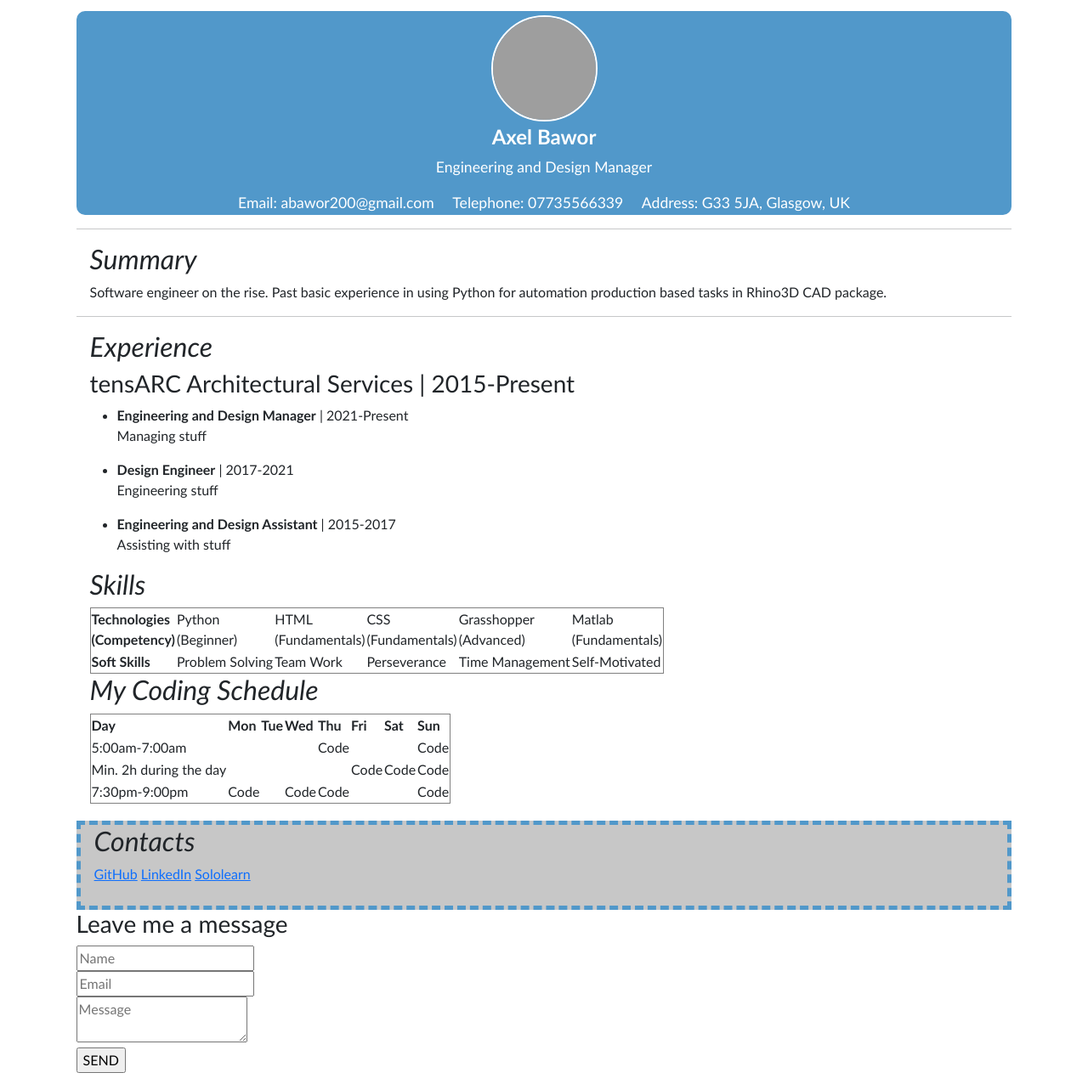
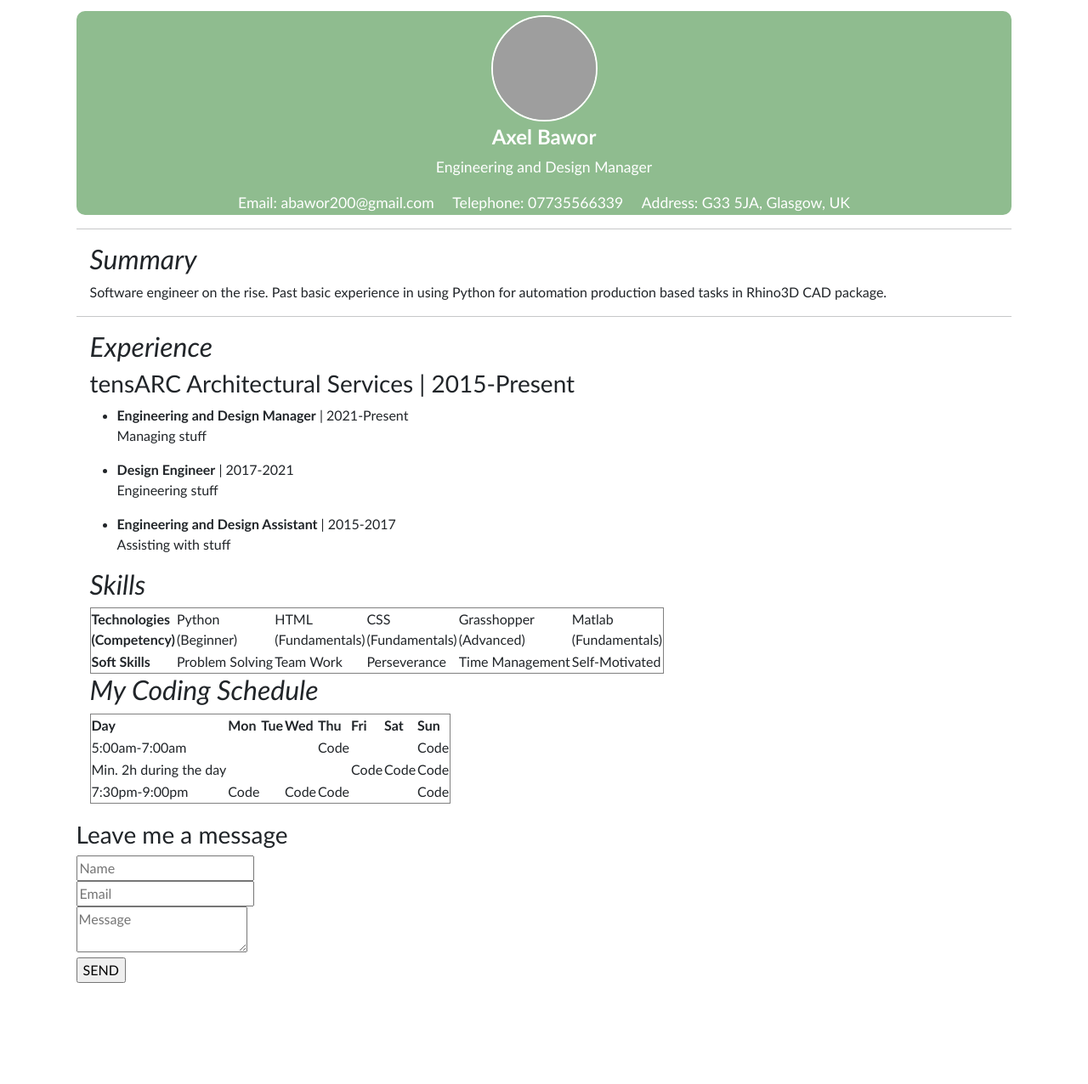
Before and after one commit to abawor/django_portfolio_website, a Django app: page /resume in a window 1280 px wide. Shown: the whole page at 85% size. After the commit the page ends 1157 px from the top, so only its background shows below. Run offline with Django 3.2, Linux system fonts and the light colour scheme; grey boxes are pictures that could not be loaded.

Commit message:
Enchanced home and resume page using html/css.

```diff
--- a/blog/static/css/resume.css
+++ b/blog/static/css/resume.css
@@ -30,7 +30,7 @@ h2 {
 }
 
 .header {
-    background-color: #5198ca;
+    background-color: #8FBC8F;
     border-radius: 10px;
     color: white;
     padding-top: 5px;
@@ -52,11 +52,3 @@ h2 {
     padding-left: 16px;
     margin-bottom: 20px;
 }
-
-.contacts {
-    padding-left: 16px;
-    border: 5px dashed #5198ca;
-    padding-bottom: 25px;
-    padding-top: 0px;
-    background-color: #c7c7c7;
-}
--- a/blog/templates/webapp/resume.html
+++ b/blog/templates/webapp/resume.html
@@ -119,15 +119,6 @@
     </div>
         <!-- My Schedule section end -->
 
-        <!-- Contacts section start -->
-    <div class='contacts'>
-      <h2>Contacts</h2>
-      <a href='https://github.com/abawor' target='_blank'>GitHub</a>
-      <a href='https://www.linkedin.com/in/axel-bawor-883aa5127/' target='_blank'>LinkedIn</a>
-      <a href='https://www.sololearn.com/profile/2713098' target='_blank'>Sololearn</a>
-    </div>
-        <!-- Contacts section end -->
-
         <!-- Leave me a message section start -->
     <h3>Leave me a message</h3>
     <form>
```
Also changed, not shown: blog/static/css/base.css (+10 -2 lines), blog/templates/webapp/base.html (+5 -3 lines).
